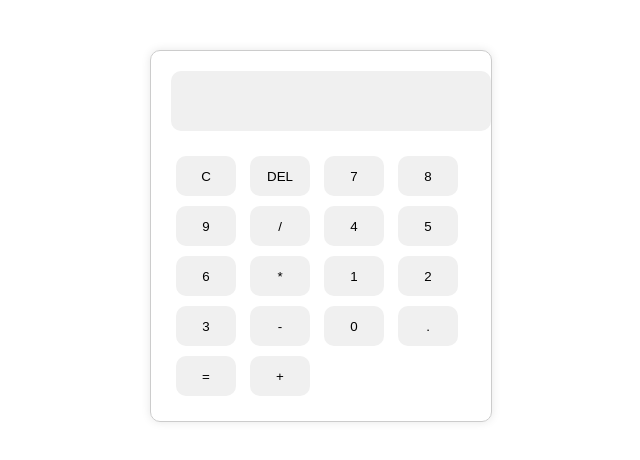
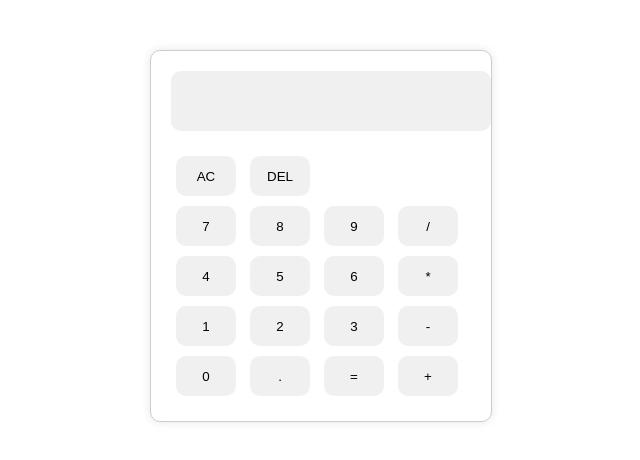
Before and after one commit to BelshiaN/calculator, a plain HTML site: page index.html in a window 1280 px wide. Shown: the whole page, without its empty margins (319-959 px from the left). Drawn offline with Linux system fonts and the light colour scheme.

Commit message:
index.html

```diff
--- a/index.html
+++ b/index.html
@@ -1,31 +1,34 @@
 <!DOCTYPE html>
-<html>
+<html lang="en">
 <head>
+    <meta charset="UTF-8">
+    <meta name="viewport" content="width=device-width, initial-scale=1.0">
     <title>Calculator</title>
-<link rel="stylesheet" type="text/css" href="index.css">
+    <link rel="stylesheet" href="index.css">
+
 </head>
 <body>
-<div class="calculator">
+    <div class="calculator  ">
         <input type="text" id="display" disabled>
         <div class="buttons">
-<button onclick="clearDisplay()">C</button>
-<button onclick="deleteLast()">DEL</button>
+        <button onclick="clearDisplay()">AC</button>
+        <button onclick="deleteLast()">DEL</button><br>
         <button onclick="append('7')">7</button>
         <button onclick="append('8')">8</button>
         <button onclick="append('9')">9</button>
-<button onclick="append('/')">/</button>
+        <button onclick="append('/')"class="operator">/</button>
         <button onclick="append('4')">4</button>
         <button onclick="append('5')">5</button>
         <button onclick="append('6')">6</button>
-<button onclick="append('*')">*</button>
+        <button onclick="append('*')" class="operator">*</button>
         <button onclick="append('1')">1</button>
         <button onclick="append('2')">2</button>
         <button onclick="append('3')">3</button>
-<button onclick="append('-')">-</button>
+        <button onclick="append('-')" class="operator">-</button>
         <button onclick="append('0')">0</button>
         <button onclick="append('.')">.</button>
         <button onclick="calculate()">=</button>
-<button onclick="append('+')">+</button>
+        <button onclick="append('+')" class="operator">+</button>
         </div>
         </div>
         <script src="index.js"></script>
```
Lines whose indentation alone changed are shown as unchanged.
